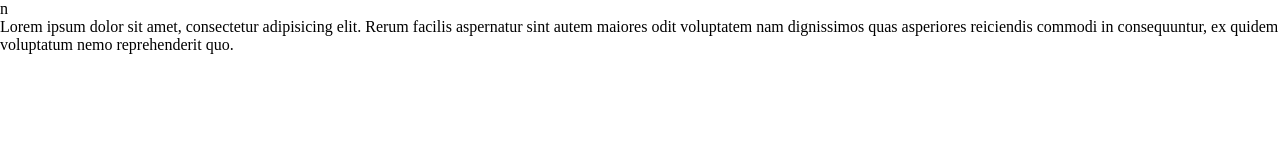
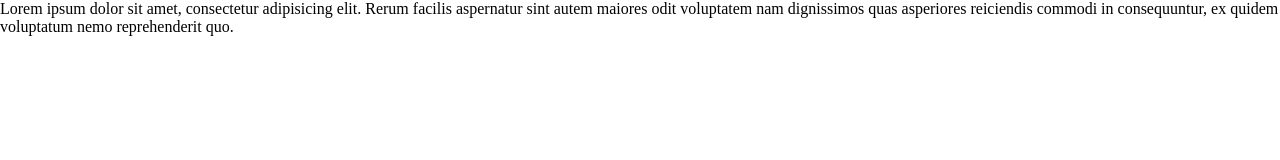
Before and after one commit to yeshu15/upcode-exercises, a plain HTML site: page index.html in a window 1280 px wide. Drawn offline with Linux system fonts and the light colour scheme.

Commit message:
added and linked my styles

```diff
--- a/index.html
+++ b/index.html
@@ -4,7 +4,7 @@
     <meta charset="UTF-8">
     <meta name="viewport" content="width=device-width, initial-scale=1.0">
     <title>New title</title>
-    <link rel="stylesheet" href="style.css">n
+    <link rel="stylesheet" href="style.css">
 </head>
 <body>
     <p>Lorem ipsum dolor sit amet, consectetur adipisicing elit. Rerum facilis aspernatur sint autem maiores odit voluptatem nam dignissimos quas asperiores reiciendis commodi in consequuntur, ex quidem voluptatum nemo reprehenderit quo.</p>
```
